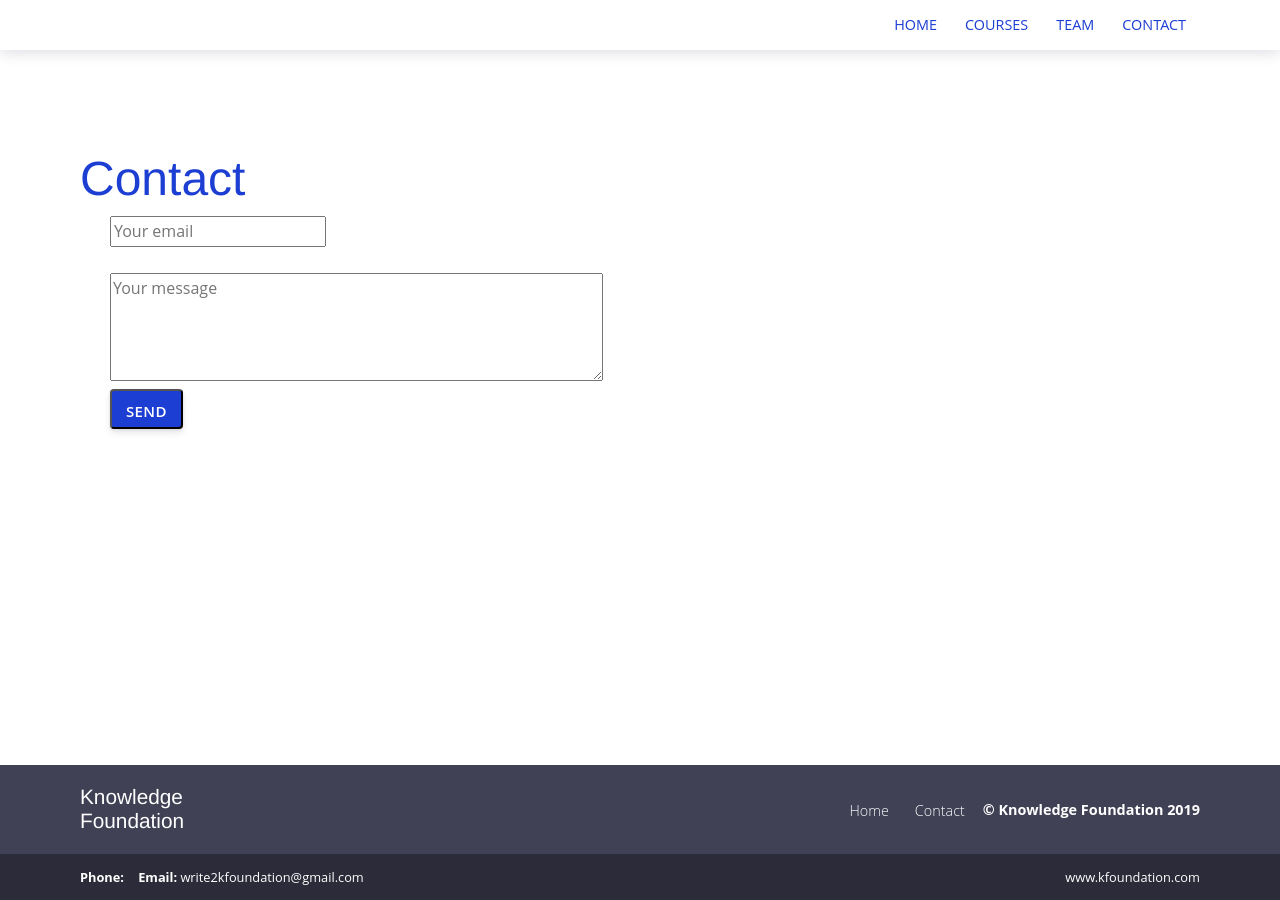
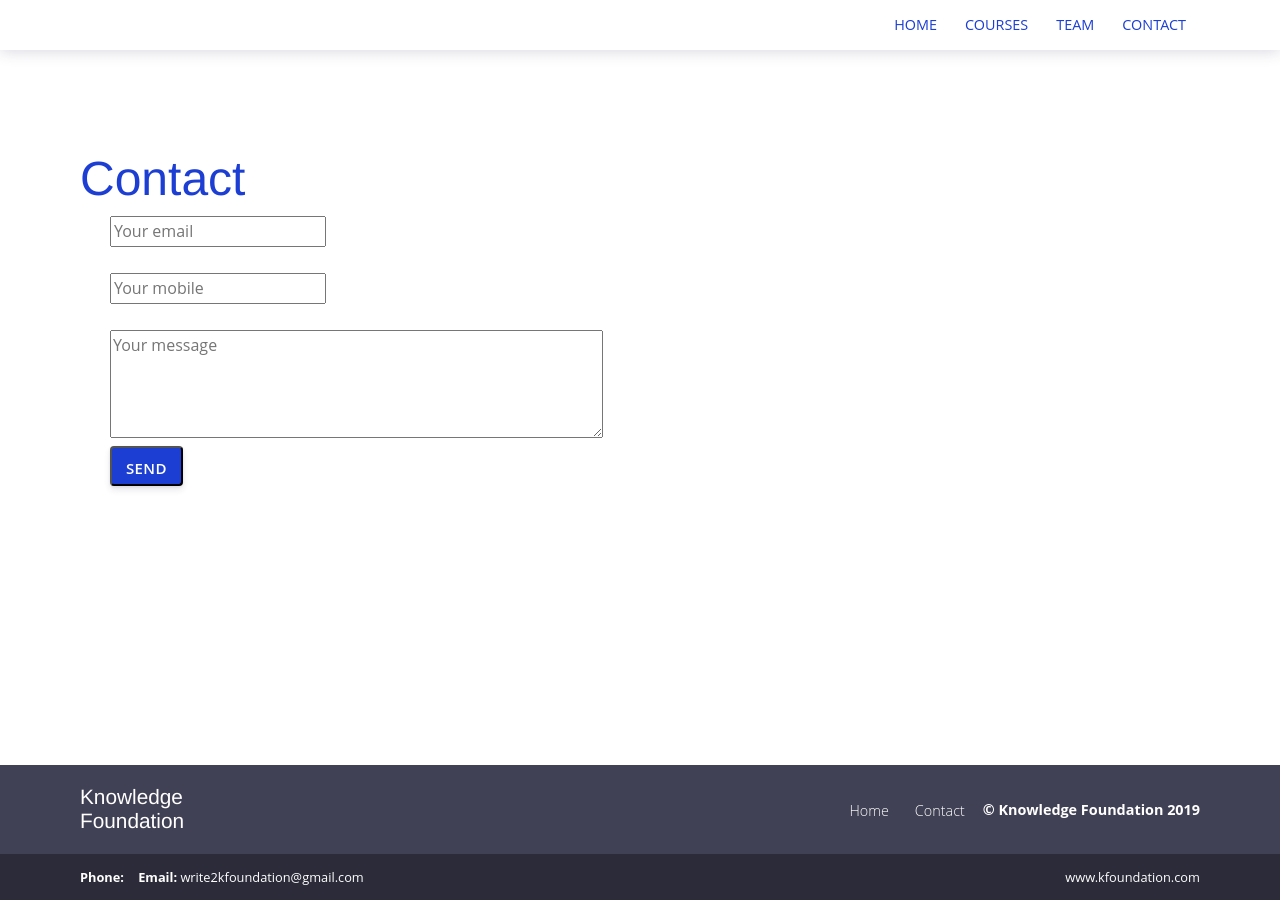
Before and after one commit to knowledgefoundation/knowledgefoundation.github.io, a Jekyll site: the page built from contact.html, in a window 1280 px wide. Built offline with Jekyll 4.4.1, drawn with Linux system fonts in a browser that asks for light colours.

Commit message:
Initial Commit

```diff
--- a/contact.html
+++ b/contact.html
@@ -20,6 +20,10 @@ bodyClass: page-contact
               </div>
               <br/>
               <div class="opens">
+                <input type="message" name="mobile" placeholder="Your mobile" width="50%" >
+              </div>
+              <br/>
+              <div class="opens">
               <textarea name="message" placeholder="Your message" rows="4" cols="50"></textarea>
               </div>
 
```
Also changed, not shown: _courses/business-analytics.md (line endings or trailing spaces).
